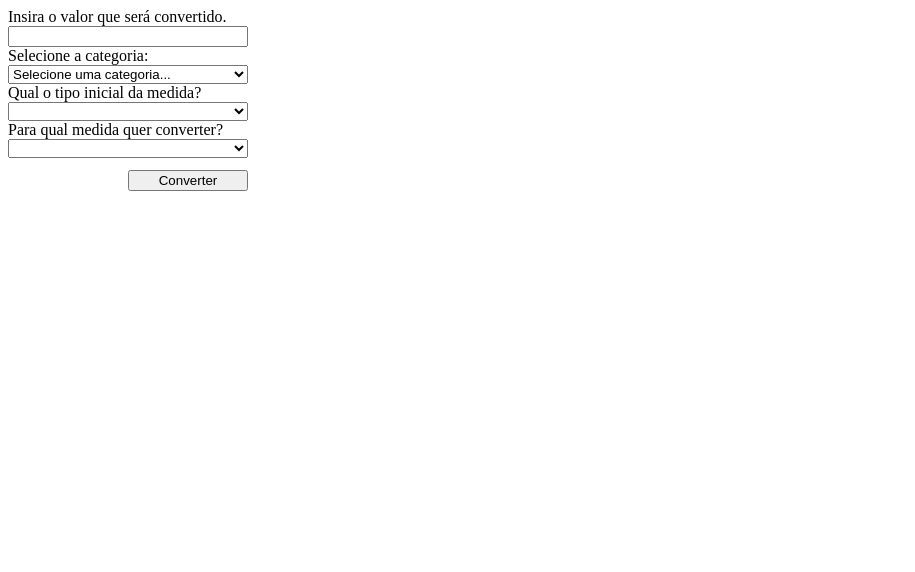
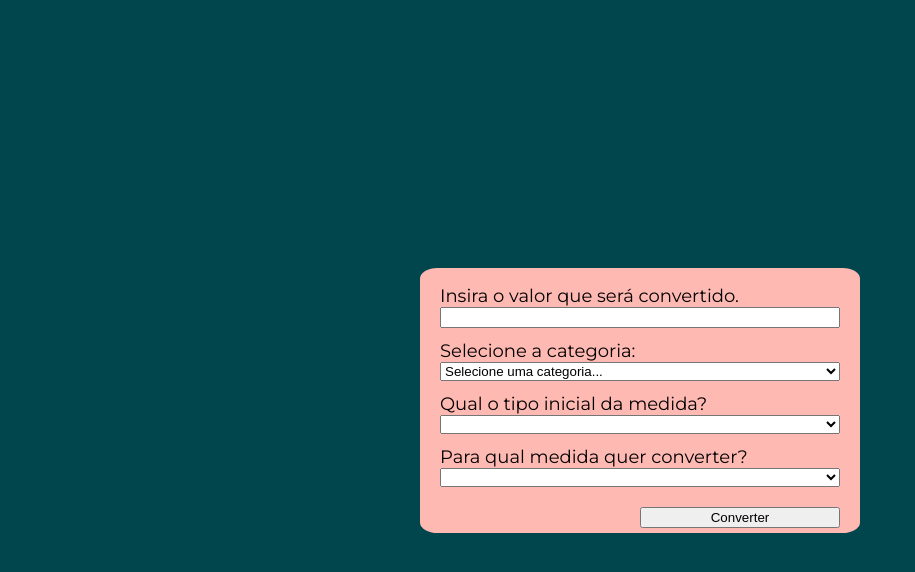
Before and after one commit to iohantc/conversor-de-unidades, a plain HTML site: page index.html in a window 1280 px wide. Shown: the whole page, without its empty margins (0-915 px from the left). Drawn offline with Linux system fonts and the light colour scheme.

Commit message:
ajustado nome das variaveis no objeto e edições gerais no html e css

```diff
--- a/css/style.css
+++ b/css/style.css
@@ -1,9 +1,37 @@
+body{
+    display: flex;
+    justify-content: center;
+    align-items: center;
+    height: 100vh;
+    margin: 0;
+    padding: 0;
+    box-sizing: border-box;
+    background-color: #00464C;
+    font-family: 'Poppins', sans-serif;
+}
+
+
 form{
     display: flex;
     flex-direction: column;
-    max-width: 30vh;
+    font-family: 'Montserrat', sans-serif;
+    /* max-width: 30vh; */
+    background-color: #FFB9B3;
+    padding: 20px;
+    padding-top: 5px;
+    padding-bottom: 5px;
+    margin-left: auto;
+    margin-right: auto;
+    border-radius: 4%;
+    width: 50vh;
+    font-size: 18px;
 }
-.submit{
+
+label{
+    margin-top: 3%;
+}
+
+.botaoConverter{
     width: 50%;
     margin-top: 5%;
     margin-left: 50%;
--- a/index.html
+++ b/index.html
@@ -6,11 +6,14 @@
     <meta name="viewport" content="width=device-width, initial-scale=1.0">
     <title>Document</title>
     <link rel="stylesheet" href="css/style.css">
+    <link rel="preconnect" href="https://fonts.googleapis.com">
+    <link rel="preconnect" href="https://fonts.gstatic.com" crossorigin>
+    <link href="https://fonts.googleapis.com/css2?family=Montserrat&family=Poppins&display=swap" rel="stylesheet">
 </head>
 
 <body>
     <form onsubmit="converter(event)">
-        <label for="numero">Insira o valor que será convertido.</label>
+        <label for="numero" class="">Insira o valor que será convertido.</label>
         <input type="number" id="numero" name="numero" required>
 
         <label for="categoria">Selecione a categoria:</label>
@@ -29,8 +32,9 @@
         <select id="opcoes2" name="opcoes2">
         </select>
 
-        <input type="submit" value="Converter" class="submit"/>
+        <button type="submit" class="botaoConverter">Converter</button>
     </form>
+    <div id="saidaTexto"></div>
 
     <script src="script.js"></script>
 </body>
--- a/script.js
+++ b/script.js
@@ -1,59 +1,59 @@
 var conversoes = {
     Comprimento: {
-        metros: {
-            metros: function (valor) { return valor },
-            centimetros: function (valor) {
+        Metros: {
+            Metros: function (valor) { return valor },
+            Centimetros: function (valor) {
                 return valor * 100;
             },
-            polegadas: function (valor) {
+            Polegadas: function (valor) {
                 return valor * 39.37;
             },
         },
-        centimetros: {
-            centimetros: function (valor) { return valor },
-            metros: function (valor) {
+        Centimetros: {
+            Centimetros: function (valor) { return valor },
+            Metros: function (valor) {
                 return valor / 100;
             },
-            polegadas: function (valor) {
+            Polegadas: function (valor) {
                 return valor / 2.54;
             },
         },
-        polegadas: {
-            polegadas: function (valor) { return valor },
-            metros: function (valor) {
+        Polegadas: {
+            Polegadas: function (valor) { return valor },
+            Metros: function (valor) {
                 return valor / 39.37;
             },
-            centimetros: function (valor) {
+            Centimetros: function (valor) {
                 return valor * 2.54;
             },
         },
     },
 
     Peso: {
-        quilogramas: {
-            quilogramas: function (valor) { return valor },
-            gramas: function (valor) {
+        Quilogramas: {
+            Quilogramas: function (valor) { return valor },
+            Gramas: function (valor) {
                 return valor * 1000;
             },
-            libras: function (valor) {
+            Libras: function (valor) {
                 return valor * 2.20462;
             },
         },
-        gramas: {
-            gramas: function (valor) { return valor },
-            quilogramas: function (valor) {
+        Gramas: {
+            Gramas: function (valor) { return valor },
+            Quilogramas: function (valor) {
                 return valor / 1000;
             },
-            libras: function (valor) {
+            Libras: function (valor) {
                 return valor * 0.00220462;
             },
         },
-        libras: {
-            libras: function (valor) { return valor },
-            quilogramas: function (valor) {
+        Libras: {
+            Libras: function (valor) { return valor },
+            Quilogramas: function (valor) {
                 return valor / 2.20462;
             },
-            gramas: function (valor) {
+            Gramas: function (valor) {
                 return valor * 453.592;
             },
         },
@@ -113,8 +113,10 @@ function converter(event) {
     var tipoFinal = document.getElementById("opcoes2").value;
 
     if (categoria in conversoes && tipoInicial in conversoes[categoria] && tipoFinal in conversoes[categoria][tipoInicial]) {
-        alert(`${numero} ${tipoInicial} equivale a: ${conversoes[categoria][tipoInicial][tipoFinal](numero)} ${tipoFinal}.`)
+        saidaTexto.innerHTML = `${numero} ${tipoInicial} equivale a: ${conversoes[categoria][tipoInicial][tipoFinal](numero)} ${tipoFinal}.`
     } else {
-        alert(`Erro!\nVerifique se ${tipoInicial} e ${tipoFinal}\nSão da categoria: ${categoria}`);
+        saidaTexto.innerHTML =`Erro!\nVerifique se ${tipoInicial} e ${tipoFinal}\nSão da categoria: ${categoria}`
     }
 }
+
+var saidaTexto = document.getElementById("saidaTexto");
```
